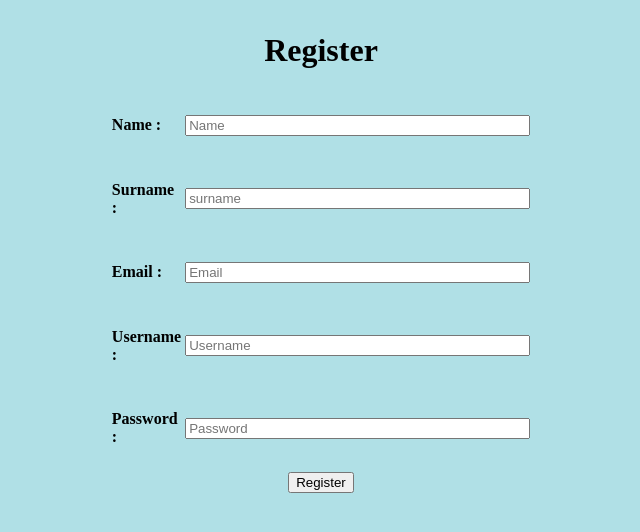
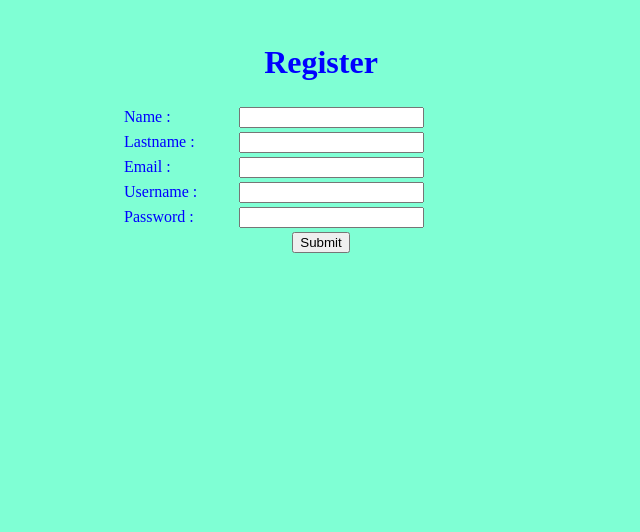
Before and after one commit to ktspm/CED59-5902041610029, a Flask app: page / in a window 1280 px wide. Shown: the top 532 px of the page, without its empty margins (319-959 px from the left). Run offline with Flask 2, Linux system fonts and the light colour scheme.

Commit message:
assignment7

```diff
--- a/assignment7/main.py
+++ b/assignment7/main.py
@@ -1,18 +1,32 @@
-from flask import Flask, render_template
+from flask import Flask,render_template , request
+from wtforms import StringField,PasswordField
 from flask_wtf import FlaskForm
-from wtforms import SelectField
-from wtforms.validators import DataRequired
+from wtforms.validators import InputRequired, Length, Email
+
 
 app = Flask(__name__)
+app.config['SECRET_KEY'] = 'any secret string'
+
+class RegisterForm(FlaskForm):
+    name = StringField("name", validators=[InputRequired()])
+    last = StringField("last", validators=[InputRequired()])
+    email = StringField("Email",  [InputRequired("Please enter your email address."), Email("Please enter your email again.")])
+    username = StringField("username", validators=[InputRequired()])
+    password = PasswordField("password", validators=[InputRequired(), Length(min=8,max=12, message="Please enter your password 8-12 characters.")])
+
+@app.route('/')
+def member():
+    form = RegisterForm()
+    return render_template('add.html', form=form)
 
 
-@app.route("/")
-def member():
-    return render_template('add.html')
+@app.route('/register', methods=["GET", "POST"])
+def register():
+    form = RegisterForm()
+    if form.validate_on_submit():
+        return "Register OK"
+    return render_template('add.html', form=form)
 
-@app.route("/", methods=["post"])
-def register():
-    return 'Register Ok';
 
-if __name__ == "__main__":
+if __name__ == '__main__':
     app.run(debug=True)
--- a/assignment7/templates/add.html
+++ b/assignment7/templates/add.html
@@ -2,71 +2,30 @@
 <html lang="en">
 <head>
     <meta charset="UTF-8">
-    <title>Add Member</title>
-    <script language ="JavaScript">
-        function chk()
-            {
-                name = document.frmRegis.name.value;
-                if(name.length == "")
-                {
-                    alert("กรุณาป้อนชื่อ");
-                    return false;
-                }
+    <title>Register</title>
+</head>
+<body style="color: blue" bgcolor="aquamarine">
 
-                Surname = document.frmRegis.surname.value;
-                if(Surname.length == "")
-                {
-                    alert("กรุณาป้อนนามสกุล");
-                    return false;
-                }
-
-                Email = document.frmRegis.email.value;
-                if(Email.length == "")
-                {
-                    alert("กรุณาป้อนอีเมลล์");
-                    return false;
-                }
-
-                var user = "admin";
-                Username = document.frmRegis.User.value;
-                if(Username.length == "")
-                {
-                    alert("กรุณาป้อนชื่อผู้ใช้");
-                    return false;
-                }
-                if(Username.length == user.length)
-                {
-                    alert("Username นี้มีผู้ใช้งานแล้ว");
-                    return false;
-                }
-
-                password = document.frmRegis.password.value;
-                if(password.length < 8)
-                {
-                    alert("กรุณาป้อนรหัสผ่านอย่างน้อย 8 ตัว");
-                    return false;
-                }
-
-            }
-    </script>
-
-
-</head>
-<body style="background-color:powderblue;">
-<center>
-    <table  border="0" width="400px" >
-        <form name="frmRegis" method="post" action="/" onsubmit="return chk()">
-
-                <tr><td colspan="2" align="center"><h1>Register</h1></td></tr>
-                <tr><td><h4>Name : </h4></td><td><input type="text" name="name" size="40" placeholder="Name"></td></tr>
-                <tr><td><h4>Surname : </h4></td><td><input type="text" name="surname" size="40" placeholder="surname"></td></tr>
-                <tr><td><h4>Email :</h4></td><td> <input type="email" name="email" size="40" placeholder="Email"></td></tr>
-                <tr><td><h4>Username : </h4></td><td><input type="text" name="User" size="40" placeholder="Username"></td></tr>
-                <tr><td><h4>Password : </h4></td><td><input type="password" name="password" size="40" placeholder="Password"></td></tr>
-                <tr><td colspan="2" align="center"><input type="submit" name="submit" size="40" value="Register"></td></tr>
-
-        </form>
-    </table>
-</center>
+<table border="0" width="400px" align="center">
+    <tr><td colspan="2" align="center"><h1>Register</h1></td></tr>
+    <form method="post" action="{{ url_for('register') }}">
+        {{ form.csrf_token }}
+        <h2><tr><td>Name : </td><td>{{ form.name }} </td></tr></h2>
+        <h2><tr><td>Lastname : </td><td> {{ form.last }} </td></tr></h2>
+        <h2><tr><td>Email : </td><td> {{ form.email }}</td></tr></h2>
+        {% for error in form.email.errors %}
+            <tr><td colspan="2" align="center"><li style="color:red">{{ error }}</li></td></tr>
+            <script language="JavaScript">alert("กรุณาป้อน Email ให้ถูกต้อง");</script>
+        {% endfor %}
+        <h2><tr><td>Username : </td><td> {{ form.username }} </td></tr></h2>
+        <h2><tr><td>Password : </td><td> {{ form.password }} </td></tr></h2>
+        {% for error in form.password.errors %}
+            <tr><td colspan="2" align="center"><li style="color:red">{{ error }}</li></td></tr>
+            <script language="JavaScript">alert("กรุณาป้อนรหัสผ่านอย่างน้อย 8-12 ตัว");</script>
+        {% endfor %}
+        <tr><td colspan="2" align="center"><input type="submit" value="Submit"/></td></tr>
+    </form>
+</table>
+</table>
 </body>
 </html>
```
Also changed, not shown: assignment7/requirements.txt (+0 -50 lines).
